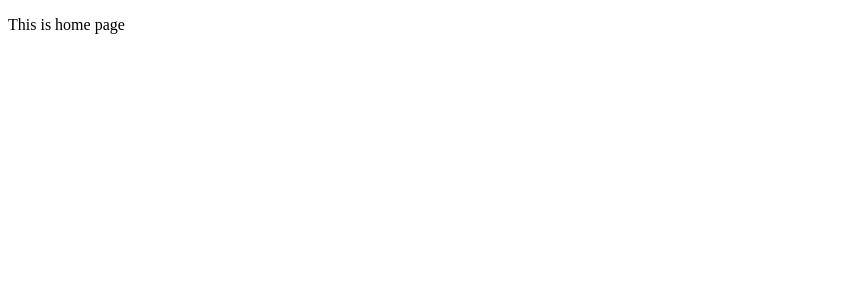
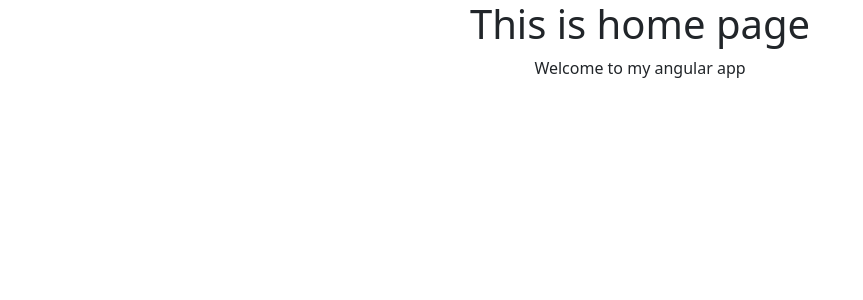
Before and after one commit to anhtuyen0409/appshop-angular, an Angular app: page / in a window 1280 px wide. Shown: the top 300 px of the page, without its empty margins (0-863 px from the left). Built offline with nearby package versions, Linux system fonts and the light colour scheme.

Commit message:
add bootstrap

```diff
--- a/angular.json
+++ b/angular.json
@@ -28,7 +28,8 @@
               "src/assets"
             ],
             "styles": [
-              "src/styles.scss"
+              "src/styles.scss",
+              "node_modules/bootstrap/dist/css/bootstrap.min.css"
             ],
             "scripts": []
           },
@@ -96,7 +97,8 @@
               "src/assets"
             ],
             "styles": [
-              "src/styles.scss"
+              "src/styles.scss",
+              "node_modules/bootstrap/dist/css/bootstrap.min.css"
             ],
             "scripts": []
           }
--- a/package.json
+++ b/package.json
@@ -18,6 +18,7 @@
     "@angular/platform-browser": "^14.2.0",
     "@angular/platform-browser-dynamic": "^14.2.0",
     "@angular/router": "^14.2.0",
+    "bootstrap": "^5.3.0",
     "rxjs": "~7.5.0",
     "tslib": "^2.3.0",
     "zone.js": "~0.11.4"
--- a/src/app/home/home.component.html
+++ b/src/app/home/home.component.html
@@ -1 +1,11 @@
-<p>This is home page</p>
+<style>
+  .intro-section{
+    text-align: center;
+  }
+</style>
+<div class="container">
+  <div class="intro-section">
+    <h1>This is home page</h1>
+    <p>Welcome to my angular app</p>
+  </div>
+</div>
--- a/src/index.html
+++ b/src/index.html
@@ -7,6 +7,11 @@
   <meta name="viewport" content="width=device-width, initial-scale=1">
   <link rel="icon" type="image/x-icon" href="favicon.ico">
 </head>
+<style>
+  body {
+    background-color: linear-gradient(rgb(14, 17, 36), rgb(36, 25, 73));
+  }
+</style>
 <body>
   <!-- <app-root></app-root> -->
   <app-home></app-home>
```
Also changed, not shown: 1 other file (tests, documents, lock files or other folders).
